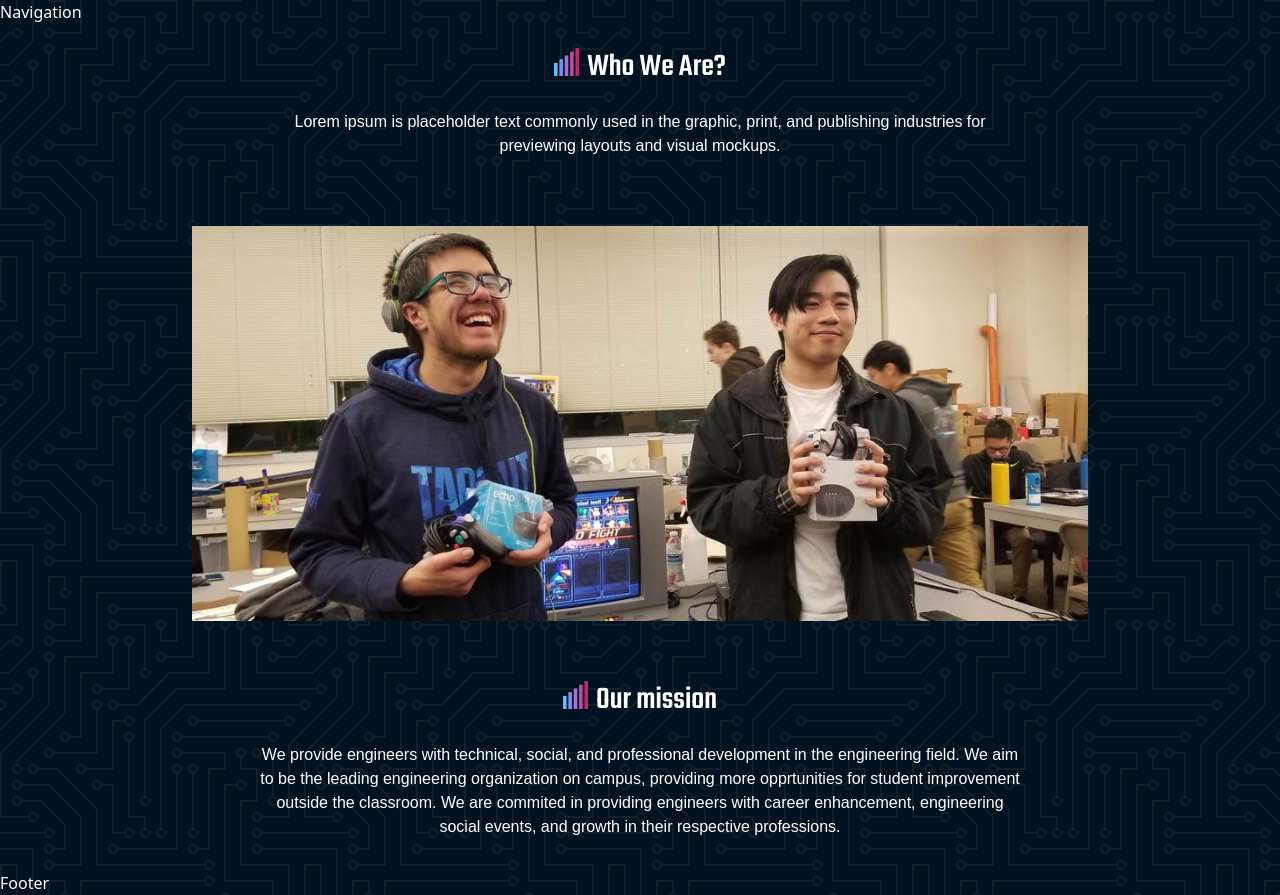
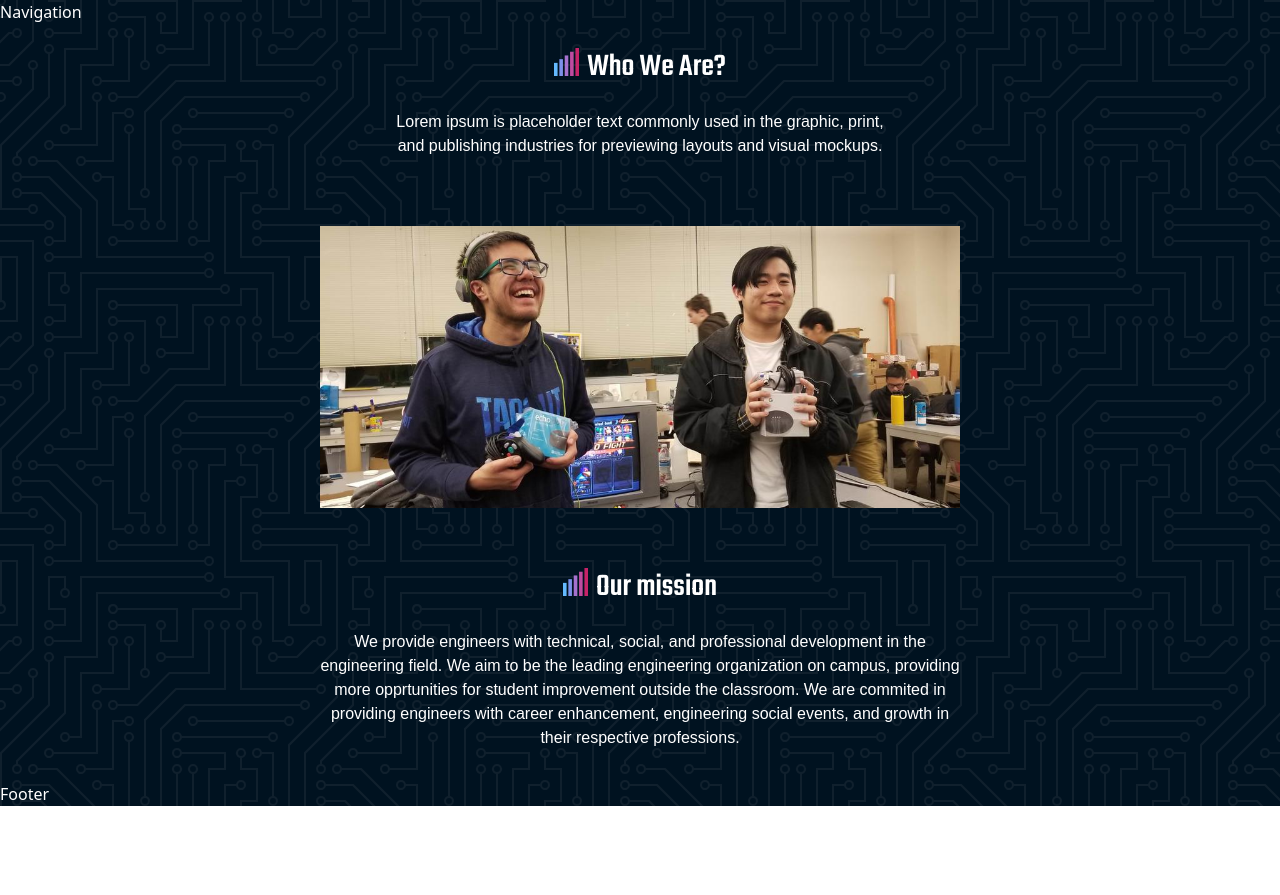
Before and after one commit to acm-ucr/ieee-website, a Next.js app: page /about in a window 1280 px wide. After the commit the page ends 806 px from the top, so only its background shows below. Built offline with nearby package versions, Linux system fonts and the light colour scheme; a web font is replaced by a local one.

Commit message:
Update about.js

```diff
--- a/pages/about.js
+++ b/pages/about.js
@@ -9,18 +9,18 @@ export default function about() {
         <h2 className="font-teko">Who We Are?</h2>
       </div>
 
-      <p className="max-w-[60%] text-center py-3 font-giden">
+      <p className="max-w-[40%] text-center py-3 font-giden">
         Lorem ipsum is placeholder text commonly used in the graphic, print, and publishing industries for previewing layouts and visual mockups.
       </p>
 
-      <img className="max-w-[70%] py-9" src={pic.src} alt="picture of students holding prizes"></img>
+      <img className="max-w-[50%] py-9" src={pic.src} alt="picture of students holding prizes"></img>
 
       <div className="flex justify-center pt-4">
         <img className="h-7 pr-2" src="/assets/title.svg" />
         <h2 className="font-teko">Our mission</h2>
       </div>
 
-      <p className="max-w-[60%] text-center py-3 font-giden">
+      <p className="max-w-[50%] text-center py-3 font-giden">
         We provide engineers with technical, social, and professional development in the engineering field. We aim to be the leading engineering organization on campus, providing more opprtunities for student improvement outside the classroom. We are commited in providing engineers with career enhancement, engineering social events, and growth in their respective professions.
       </p>
     </div>
```
